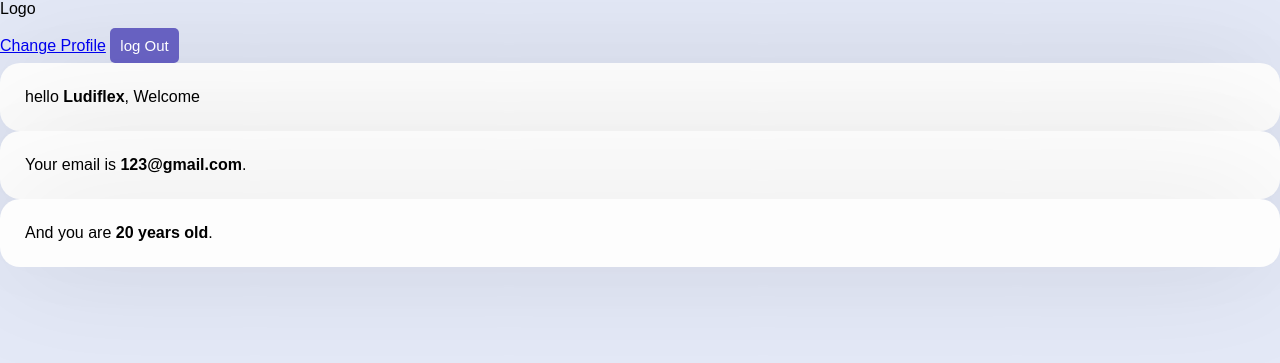
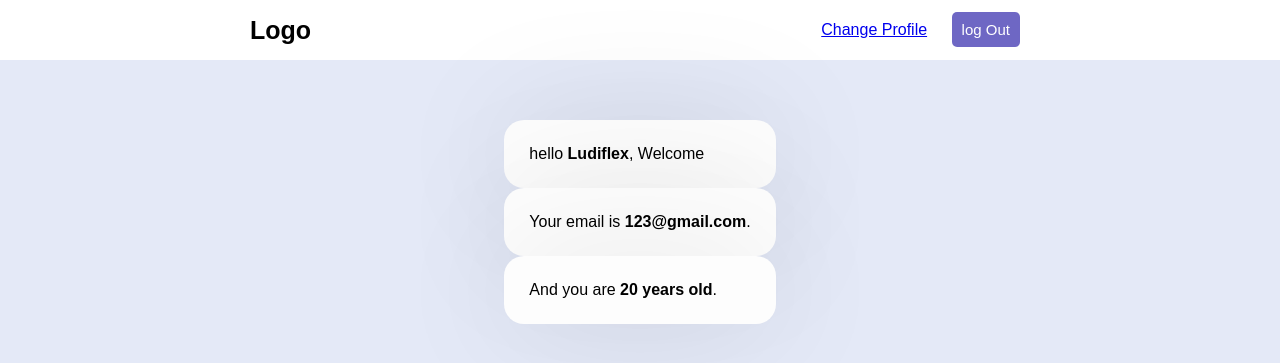
Before and after one commit to BrinkerhoffDevCode/Recuperacao_Login_Allyson, a PHP site: page /home.html in a window 1280 px wide. Shown: the top 363 px of the page. Run offline with PHP 8.4, Linux system fonts and the light colour scheme.

Commit message:
update - home

```diff
--- a/tutorial/style/style.css
+++ b/tutorial/style/style.css
@@ -82,3 +82,32 @@ body{
 .links{
     margin-bottom: 15px;
 }
+
+/********* Home ********************/
+
+.nav{
+    background: #fff;
+    display: flex;
+    flex-direction: row;
+    justify-content: space-around;
+    line-height: 60px;
+    z-index: 100;
+}
+.logo{
+    font-size: 25px;
+    font-weight: 900;
+}
+.right-links a{
+    padding: 0 10px;
+}
+main{
+    display: flex;
+    align-items: center;
+    justify-content: center;
+    margin-top: 60px;
+}
+.main-box{
+    display: flex;
+    flex-direction: column;
+    width: 70%;
+}
```
